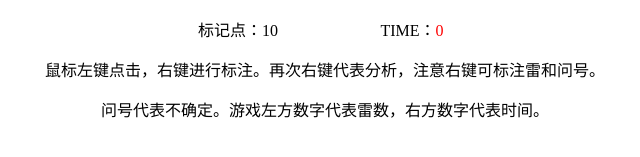
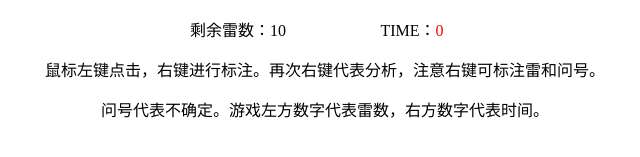
Before and after one commit to InsistStudy1/mineClearance, a plain HTML site: page index.html in a window 1280 px wide. Shown: the part 379-536 px from the top of the page, 315-955 px from the left. Drawn offline with Linux system fonts and the light colour scheme.

Commit message:
style: 把标记点修改为剩余雷数

```diff
--- a/index.html
+++ b/index.html
@@ -98,7 +98,7 @@
     </div>
     <table id="gird"></table>
     <div class="info">
-      <div class="flag-box">标记点：<span class="flagDom" style="padding-right: 40px;">0</span></div>
+      <div class="flag-box">剩余雷数：<span class="flagDom" style="padding-right: 40px;">0</span></div>
       <div class="time-box">TIME：<span class="time">0</span></div>
       <div class="rule">
         <p>鼠标左键点击，右键进行标注。再次右键代表分析，注意右键可标注雷和问号。</p>
```
